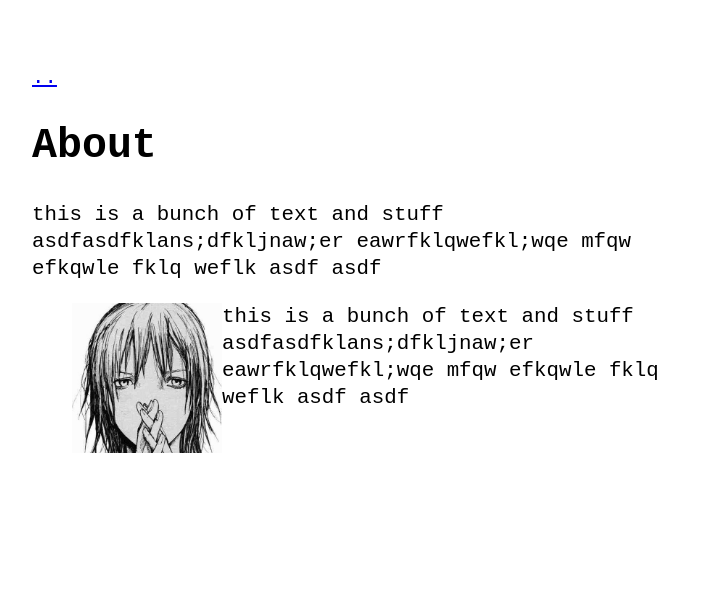
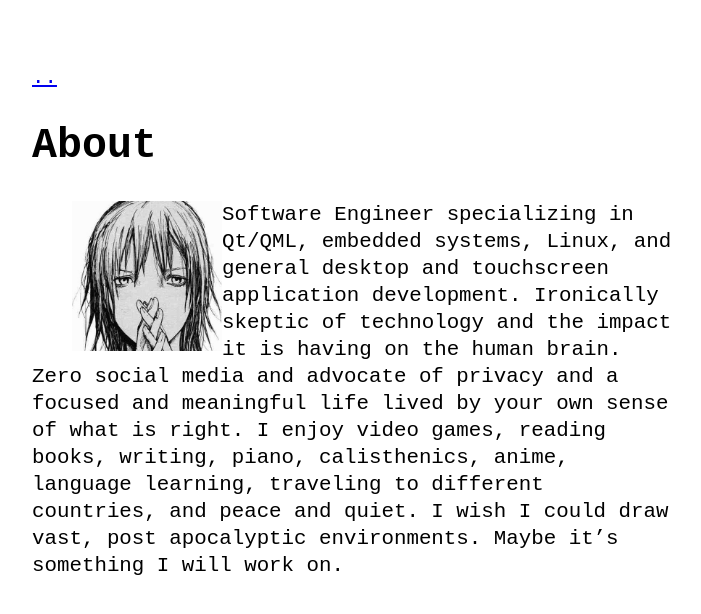
Before and after one commit to deadoceans/deadoceans.github.io, a Jekyll site: the page built from about.md, in a window 1280 px wide. Shown: the top 614 px of the page, without its empty margins (288-989 px from the left). Built offline with Jekyll 4.4.1, drawn with Linux system fonts in a browser that asks for light colours.

Commit message:
Update about.md

```diff
--- a/about.md
+++ b/about.md
@@ -2,7 +2,7 @@
 layout: post
 title: About
 ---
-this is a bunch of text and stuff asdfasdfklans;dfkljnaw;er eawrfklqwefkl;wqe mfqw efkqwle fklq weflk asdf asdf
+
 <figure>
   <img src="../img/logo-icon.jpg" align="left" hspace="50" vspace="50" width="150" height="150">
-</figure> this is a bunch of text and stuff asdfasdfklans;dfkljnaw;er eawrfklqwefkl;wqe mfqw efkqwle fklq weflk asdf asdf
+</figure> Software Engineer specializing in Qt/QML, embedded systems, Linux, and general desktop and touchscreen application development.  Ironically skeptic of technology and the impact it is having on the human brain.  Zero social media and advocate of privacy and a focused and meaningful life lived by your own sense of what is right.  I enjoy video games, reading books, writing, piano, calisthenics, anime, language learning, traveling to different countries, and peace and quiet.  I wish I could draw vast, post apocalyptic environments.  Maybe it's something I will work on.
```
